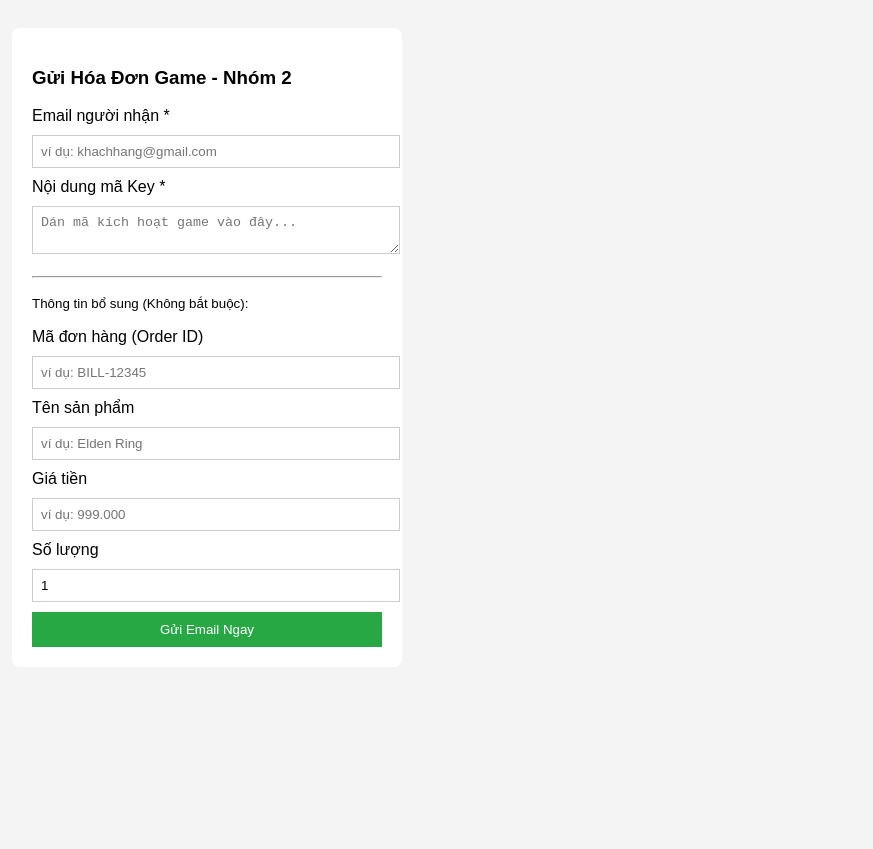
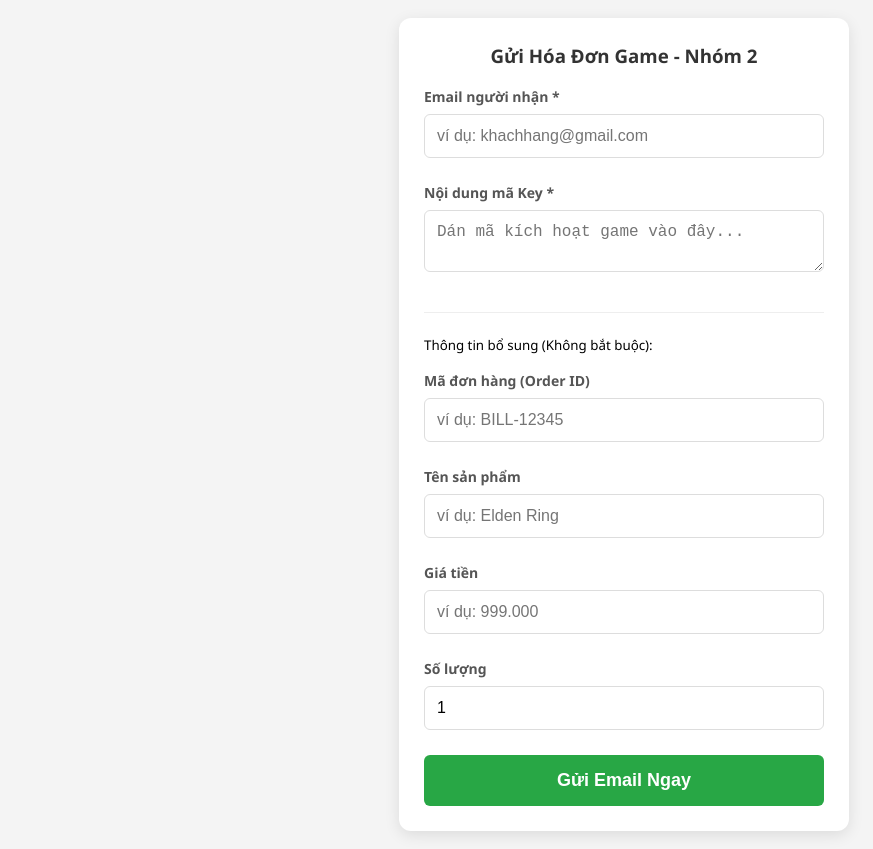
Before and after one commit to ZiluFaust/EmailSendingThingy, a plain HTML site: page index.html in a window 1280 px wide. Shown: the whole page, without its empty margins (16-889 px from the left). Before the commit the page ends 800 px from the top, so only its background shows below. Drawn offline with nearby package versions, Linux system fonts and the light colour scheme.

Commit message:
Update index.html

```diff
--- a/index.html
+++ b/index.html
@@ -1,33 +1,77 @@
 <!DOCTYPE html>
 <html>
 	<head>
+		<meta name="viewport" content="width=device-width, initial-scale=1.0" />
 		<title>Gửi Email Thật - Nhóm 2</title>
 		<style>
 			body {
-				font-family: Arial;
-				padding: 20px;
+				font-family: "Segoe UI", Arial, sans-serif;
+				padding: 10px;
 				background: #f4f4f4;
+				display: flex;
+				justify-content: center;
+				align-items: flex-start;
 			}
+
 			.form-container {
 				background: white;
-				padding: 20px;
-				border-radius: 8px;
-				width: 350px;
+				padding: 25px;
+				border-radius: 12px;
+				box-shadow: 0 4px 15px rgba(0, 0, 0, 0.1);
+
+				width: 100%;
+				max-width: 450px;
+				box-sizing: border-box;
 			}
+
+			h3 {
+				margin-top: 0;
+				color: #333;
+				text-align: center;
+			}
+
+			label {
+				font-weight: bold;
+				font-size: 14px;
+				color: #555;
+				display: block;
+				margin-top: 10px;
+			}
+
 			input,
 			textarea {
 				width: 100%;
-				margin: 10px 0;
-				padding: 8px;
-				border: 1px solid #ccc;
+				margin: 8px 0 15px 0;
+				padding: 12px;
+				border: 1px solid #ddd;
+				border-radius: 6px;
+				box-sizing: border-box;
+				font-size: 16px;
 			}
+
 			button {
 				background: #28a745;
 				color: white;
 				border: none;
-				padding: 10px;
+				padding: 15px;
 				cursor: pointer;
 				width: 100%;
+				border-radius: 6px;
+				font-size: 18px;
+				font-weight: bold;
+				transition: background 0.3s;
+				margin-top: 10px;
+			}
+
+			button:active {
+				background: #218838;
+				transform: scale(0.98);
+			}
+
+			hr {
+				border: 0;
+				border-top: 1px solid #eee;
+				margin: 20px 0;
 			}
 		</style>
 	</head>
```
